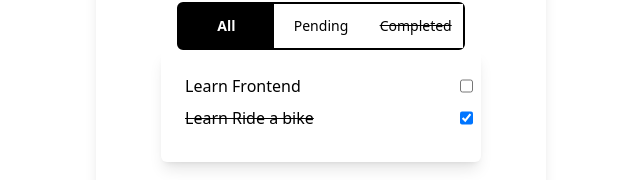
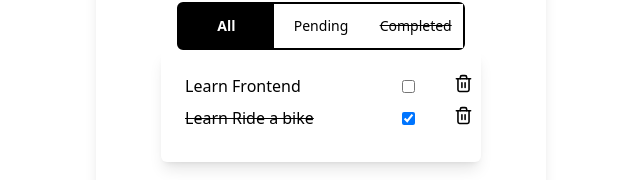
Before and after one commit to devoure/angular-notesapp, an Angular app: page /tasks in a window 1280 px wide. Shown: the part 363-543 px from the top of the page, without its empty margins (319-959 px from the left). Built offline with nearby package versions, Linux system fonts and the light colour scheme.

Commit message:
Added a hard depency to remove tasks

```diff
--- a/src/app/core/pages/main-page/main-page.component.ts
+++ b/src/app/core/pages/main-page/main-page.component.ts
@@ -2,7 +2,8 @@ import { Component } from '@angular/core';
 import { AddTaskComponent } from '../../../features/add-task/add-task.component';
 import { FilterTasksComponent } from '../../../features/filter-tasks/filter-tasks.component';
 import { DisplayTasksComponent } from '../../../features/display-tasks/display-tasks.component';
-import { Tasks } from '../../../shared/models/tasks'
+import { Tasks } from '../../../shared/models/tasks';
+import EventBusService from '../../../shared/services/EventService';
 
 @Component({
   selector: 'app-main-page',
@@ -16,6 +17,11 @@ import { Tasks } from '../../../shared/models/tasks'
   styleUrl: './main-page.component.css'
 })
 export class MainPageComponent {
+  constructor(){
+    EventBusService.listen('removeTask', (payload)=>{
+      this.tasks.splice(payload, 1);
+    });
+  }
 
   newTask : string = '';
   listFilter: string = '0';
@@ -34,4 +40,5 @@ export class MainPageComponent {
     new Tasks('Learn Frontend'),
     new Tasks('Learn Ride a bike', true)
   ]
+
 }
--- a/src/app/features/display-tasks/display-tasks.component.html
+++ b/src/app/features/display-tasks/display-tasks.component.html
@@ -8,9 +8,15 @@
 
     <ul>
 
-      <li class="w-72 flex justify-between mb-2" *ngFor="let task of visibleTasks">
-        <h3 [ngClass]="task.isComplete ? 'line-through' : 'no-underline'">{{ task.name }}</h3>
-        <input type="checkbox" class="border-0 rounded-full" [checked]="task.isComplete" (click)="checkTask(task)"/>
+      <li class="w-72 flex justify-between mb-2" *ngFor="let task of visibleTasks; index as i">
+        <div class="w-[80%] flex items-center justify-between">
+          <h3 [ngClass]="task.isComplete ? 'line-through' : 'no-underline'">{{ task.name }}</h3>
+          <input type="checkbox" class="border-0 rounded-full" [checked]="task.isComplete" (click)="checkTask(task)"/>
+        </div>
+
+        <div class="w-max h-max group cursor-pointer" (click)="removeTask(i)">
+          <svg xmlns="http://www.w3.org/2000/svg" width="19" height="19" viewBox="0 0 24 24" fill="none" stroke="currentColor" stroke-width="2" stroke-linecap="round" stroke-linejoin="round" class="lucide lucide-trash-2 group-hover:rotate-12 transition-all duration-300"><path d="M3 6h18"/><path d="M19 6v14c0 1-1 2-2 2H7c-1 0-2-1-2-2V6"/><path d="M8 6V4c0-1 1-2 2-2h4c1 0 2 1 2 2v2"/><line x1="10" x2="10" y1="11" y2="17"/><line x1="14" x2="14" y1="11" y2="17"/></svg>
+        </div>
       </li>
 
     </ul>
--- a/src/app/features/display-tasks/display-tasks.component.ts
+++ b/src/app/features/display-tasks/display-tasks.component.ts
@@ -1,6 +1,7 @@
 import { Component, Input } from '@angular/core';
 import { Tasks } from '../../shared/models/tasks';
 import { CommonModule } from '@angular/common';
+import EventBusService from '../../shared/services/EventService'
 
 @Component({
   selector: 'app-display-tasks',
@@ -17,7 +18,11 @@ export class DisplayTasksComponent {
 
 
   checkTask(task : Tasks){
-    task.isComplete = !task.isComplete
+    task.isComplete = !task.isComplete;
+  }
+
+  removeTask(task: number){
+    EventBusService.emit('removeTask', task);
   }
 
 
--- /dev/null
+++ b/src/app/shared/services/EventService.ts
@@ -0,0 +1,19 @@
+import { Subject } from 'rxjs';
+
+class EventBusService{
+  private subject =  new Subject();
+
+  emit(eventName: string, payload: any){
+    this.subject.next({eventName, payload});
+  }
+
+  listen(eventName: string, callback: (event: any) => void){
+    this.subject.subscribe((nextObj: any) => {
+      if (eventName === nextObj.eventName){
+        callback(nextObj.payload);
+      }
+    })
+  }
+}
+
+export default new EventBusService();
```
